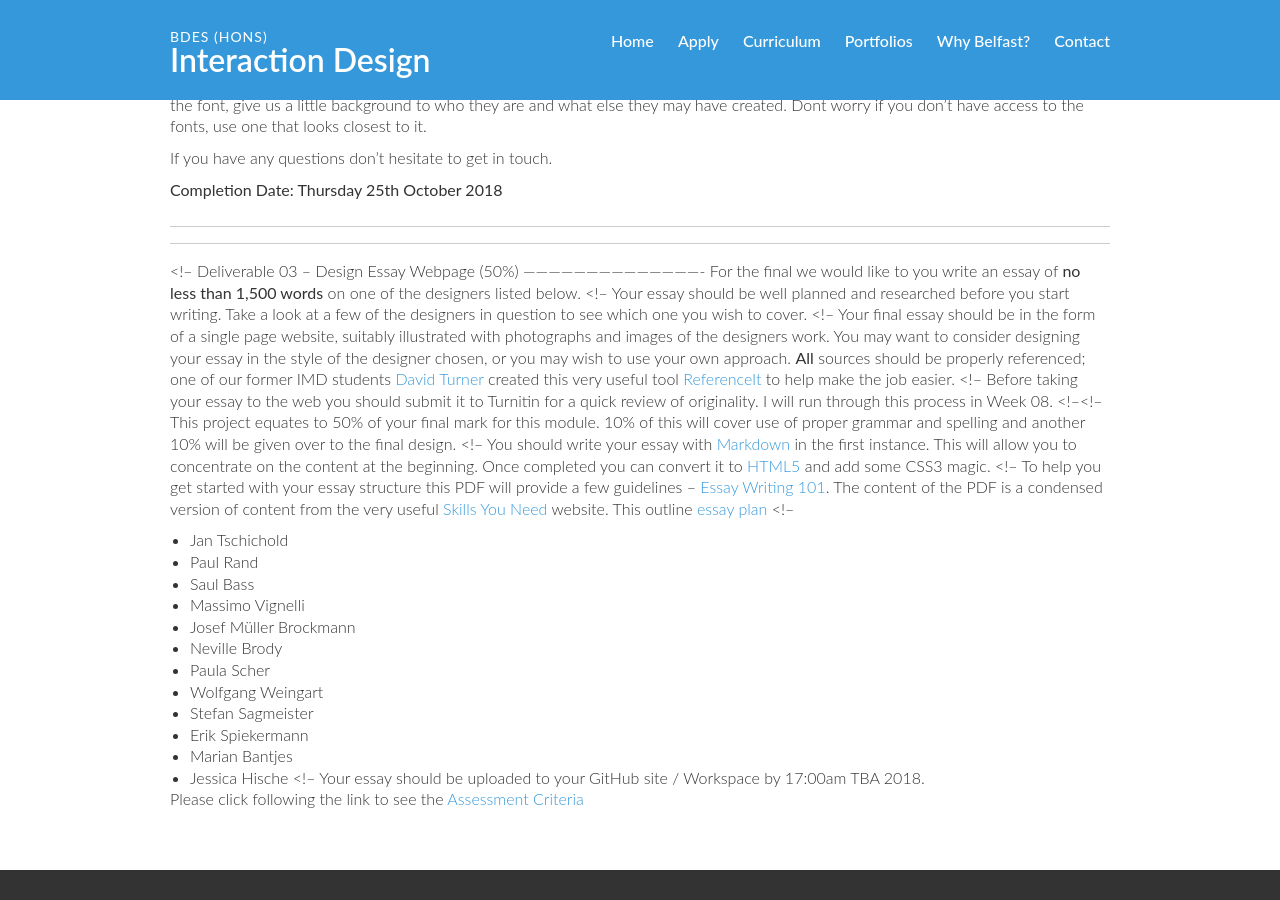
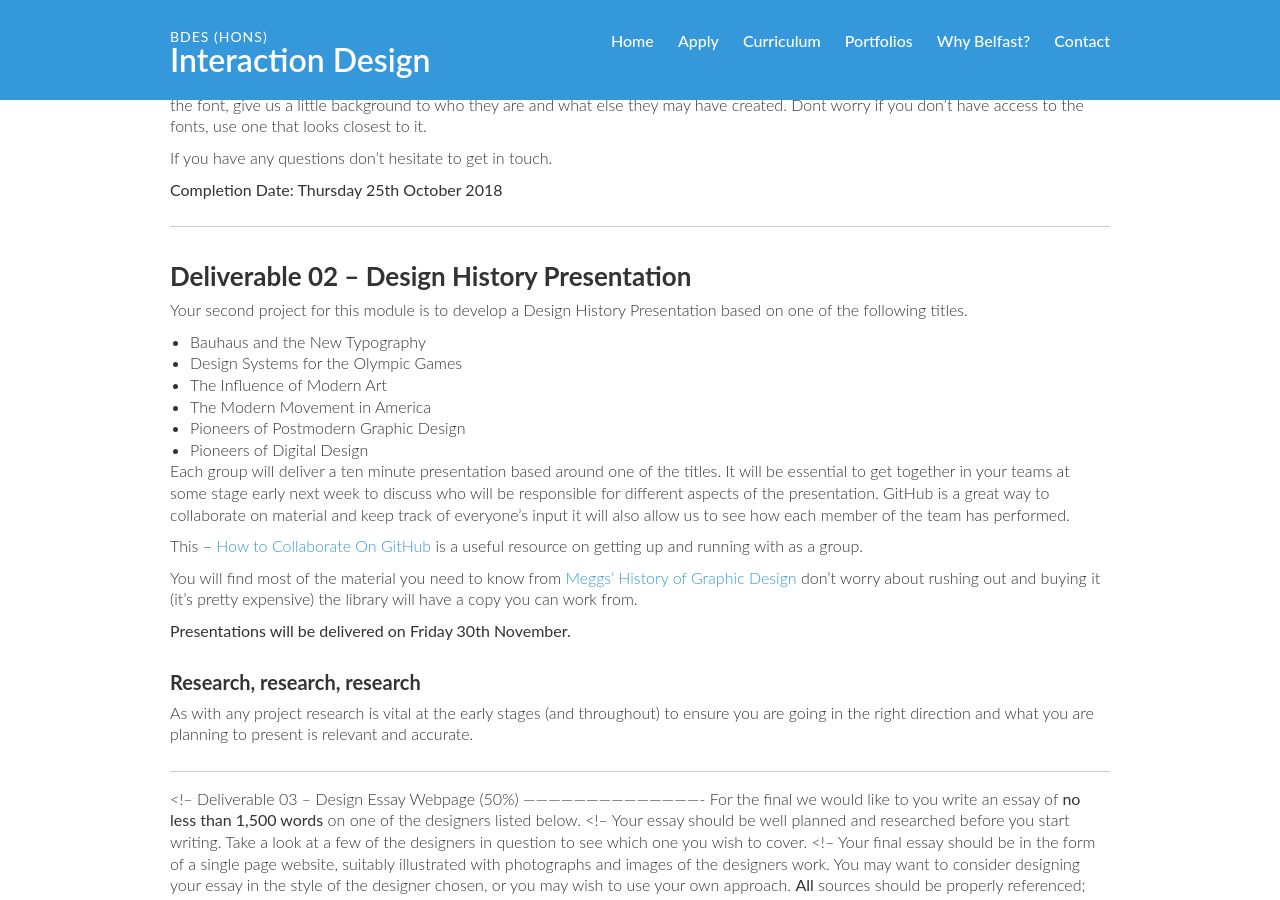
Before and after one commit to ixdbelfast/ixdbelfast.github.io, a Jekyll site: the page built from modules/IXD102/IXD102-Deliverables.md, in a window 1280 px wide and 900 px high, scrolled down 1390 px. Built offline with Jekyll 4.4.1, drawn with Linux system fonts in a browser that asks for light colours; our own code applies the rules of GitHub Pages for plain Markdown files; some of the changed lines change nothing that is shown.

```diff
--- a/modules/IXD102/IXD102-Deliverables.md
+++ b/modules/IXD102/IXD102-Deliverables.md
@@ -43,38 +43,32 @@
 **Completion Date: Thursday 25th October 2018**
 
 ---
-<!--
-Deliverable 02 – IMD Design History Poster/Presentation
+
+Deliverable 02 – Design History Presentation
 -------------------------------------------------------
-Your second project for this module is to create a Design History Poster based on one of the following titles.
-<!--
+
+Your second project for this module is to develop a Design History Presentation based on one of the following titles.
+
 - Bauhaus and the New Typography
 - Design Systems for the Olympic Games
 - The Influence of Modern Art
 - The Modern Movement in America
 - Pioneers of Postmodern Graphic Design
 - Pioneers of Digital Design
-<!--
-**IMD Poster** – As with the Type Specimen poster which you all managed so well, try to design your poster to fit with the period of design. Imagine the poster is to be used to promote an exhibition on the period of design history of your title choice.
-<!--
-As with the previous one your poster should be A3 (420mm x 297mm) and ideally created in Adobe Illustrator or Photoshop, alternatively you may use Sketch.
-<!--
-Check out [Josef Müller Brockmanm’s Posters](https://uk.pinterest.com/eleventhirty/jmb/) for a little guidance on layout. Don’t forget to do your own research too!
-<!--
-**IxD Presentation** – Groups will deliver a presentation based around one of the titles. It will be essential to get together in your teams at some stage early next week to discuss who will be responsible for different aspects of the presentation. GitHub is a great way to collaborate on material and keep track of everyone’s input it will also allow us to see how each member of the team has performed. This – [How to Collaborate On GitHub](http://code.tutsplus.com/tutorials/how-to-collaborate-on-github--net-34267) is a useful resource on getting up and running with as a group.
 
-<!--
+Each group will deliver a ten minute presentation based around one of the titles. It will be essential to get together in your teams at some stage early next week to discuss who will be responsible for different aspects of the presentation. GitHub is a great way to collaborate on material and keep track of everyone’s input it will also allow us to see how each member of the team has performed.
+
+This – [How to Collaborate On GitHub](http://code.tutsplus.com/tutorials/how-to-collaborate-on-github--net-34267) is a useful resource on getting up and running with as a group.
+
 You will find most of the material you need to know from [Meggs' History of Graphic Design](http://www.amazon.co.uk/Meggs-History-Graphic-Design-Philip/dp/0470168730/ref=dp_ob_title_bk) don't worry about rushing out and buying it (it’s pretty expensive) the library will have a copy you can work from.
-<!--
-**Completion Date: Thursday 16th November** We will look at a selection of the final posters during the Friday lecture.
-<!--
+
+**Presentations will be delivered on Friday 30th November.**
+
 ### Research, research, research
 As with any project research is vital at the early stages (and throughout) to ensure you are going in the right direction and what you are planning to present is relevant and accurate.
 
-<!-- ### Deadline
-IMD poster should be uploaded to your webspace by 9.00am on Friday 30th October so we can take a look through them during the lecture. The IxD presentations will take place on the same day in BA-03-007. -->
+---
 
----
 <!--
 Deliverable 03 – Design Essay Webpage (50%)
 -------------------------------------------
--- a/modules/IXD102/IXD102.md
+++ b/modules/IXD102/IXD102.md
@@ -248,6 +248,65 @@
 - [Metropolis](http://www.imdb.com/title/tt0017136/)
 - [The Grand Budapest Hotel](https://www.imdb.com/title/tt2278388/?ref_=nv_sr_1)
 
+---
+
+Week 05 – The Influence of Modern Art
+-------------------------------------
+
+After the introduction of Japanese art and craft to Europe we witnessed a revolution in art and design in Europe and beyond. From Impressionism to Art Nouveau the speed of change accelerated and there was no turning back.
+
+Where the Arts & Crafts movement fought the industrialisation of the world other movements embraced it…
+
+### Plakatstil
+
+In 1906, when the Priester Match Company held a competition to design a promotional poster they had to have been expecting a range of submissions in the richly decorative Art Nouveau style of the time.
+
+No one could have expected one strikingly simple entry which showed nothing but two matchsticks lying below the bold Priester namestyle. Designed by 23 year old designer [Lucian Bernhard](http://www.aiga.org/medalist-lucianbernhard) this minimalist approach to design became known as Plakatstil or Poster Style and Sachplakat (Object Poster).
+
+Bernhard's simplified approach would influence design for years to follow and would be seen in everything from corporate identity to icon design.
+
+The climate of antisemitism in Germany prompted Bernhard to emigrate to New York in 1923 where he opened a studio and worked as a graphic artist and interior designer . Bernhard also designed a large range of fonts during his career which included the still very popular [Bernhard Modern][2].
+
+[2]:http://en.wikipedia.org/wiki/Bernhard_Modern
+
+### Propaganda and WWI
+
+In Britain, the outbreak of World War One prompted the development of the Ministry of Information whose task was to mobilise public opinion against Germany and help with the war effort.
+
+Recruitment posters were central to the war effort with the most common theme that of appeals for everyone to do their fair share. One of the most famous from this time has to have been the Lord Kitchener, 'Your Country Needs You' poster.
+
+German military officials suggested that British propaganda was key to their defeat with Adolf Hitler later employing British propaganda techniques in his WWII campaign.
+
+### Futurism
+
+One of the most dynamic movements of this period Futurism, unlike Arts & Crafts, embraced the future celebrating the industrial age, speed, machinery and violence.
+
+Established by writer and theorist [Filippo Marinetti](http://www.moma.org/collection/artists/3771) the movement grew to embrace painting, sculpture, architecture, poetry and photography. Futurist pieces reflected the energy of the industrial age and the horrors of war, paintings such as Umberto Boccioni's '[The City Rises](https://en.wikipedia.org/wiki/The_City_Rises_(Boccioni))' show man's struggle with his surroundings while poems such as those in Marinetti's '[Words in Freedom](http://cdm.reed.edu/cdm4/artbooks/marinetti.php) reflect the same energies through groundbreaking use of typography.
+
+
+### Dada
+
+The Dadaist movement grew from a reaction against the horrors of World War I. Dada began in Zurich by artists and poets associated with the [Cabaret Voltaire](http://en.wikipedia.org/wiki/Cabaret_Voltaire_(Zurich)), the movement rejected logic and reason, in many way it was an anti-art movement questioning everything that came before it. [Marcel Duchamp's](http://www.tate.org.uk/art/artists/marcel-duchamp-1036) [readymades](http://en.wikipedia.org/wiki/Readymades_of_Marcel_Duchamp) were the epitome of the movement.
+
+Other key members of the movement included, [Hannah Hoch](http://artsy.net/artist/hannah-hoch), [Raoul Hausmann](http://www.tate.org.uk/art/artists/raoul-hausmann-1254) and [Kurt Schwitters](http://www.tate.org.uk/art/artists/kurt-schwitters-1912).
+
+
+### Art Deco
+
+A heavily influential style, [Art Deco](http://www.vam.ac.uk/page/a/art-deco) originated in France after World War I and spread internationally on the 1930s and 40s. Art Deco combined traditional craft themes with industrial age imagery and materials. The style was characterised by bold colours, strong geometric shapes and rich ornamentation.
+
+Where Art Nouveau, rejected technology, Art Deco embraced and celebrated industrialisation and the changes it brought. The movement could be seen in the visual arts, graphic design, ceramics, jewellery, architecture, furniture and product design.
+
+In graphic design, one of the best know figures was the Ukrainian-French painter, poster artist, typeface designer [A.M. Cassandre](http://www.cassandre-france.com).
+
+His work for the Dubonnet wine company were among the first designed to be viewed from a moving vehicle where the message has to be big, bold and instantly recognisable.
+
+This weeks **must watch** movies are…
+- [Vertigo](http://www.imdb.com/title/tt0052357/?ref_=fn_al_tt_1)
+- [Un Chien Andalou](http://www.imdb.com/title/tt0020530/?ref_=nm_flmg_act_3)
+
+---
+
 
 ---
 
```
